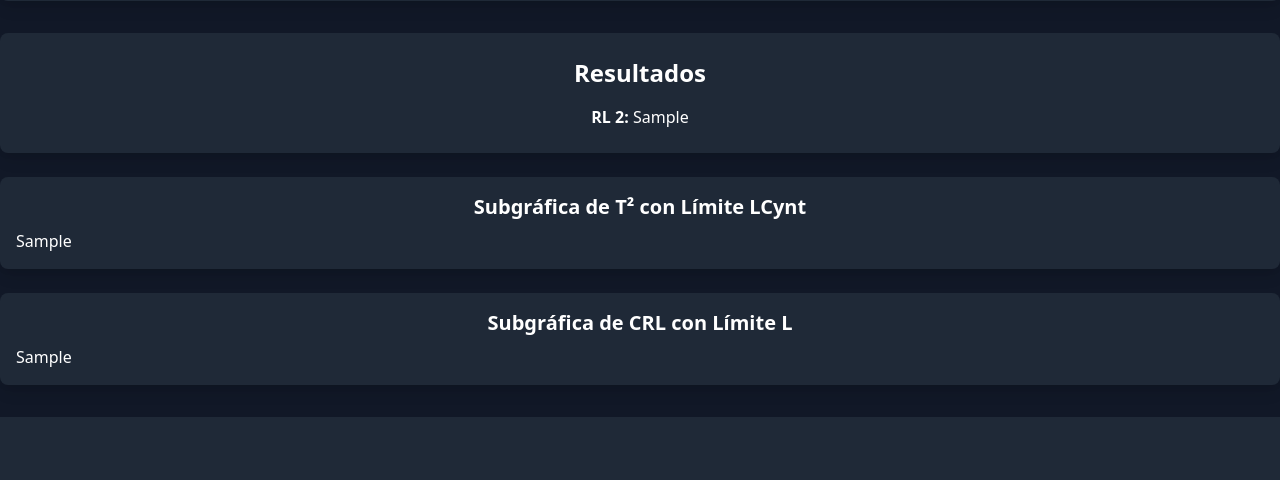
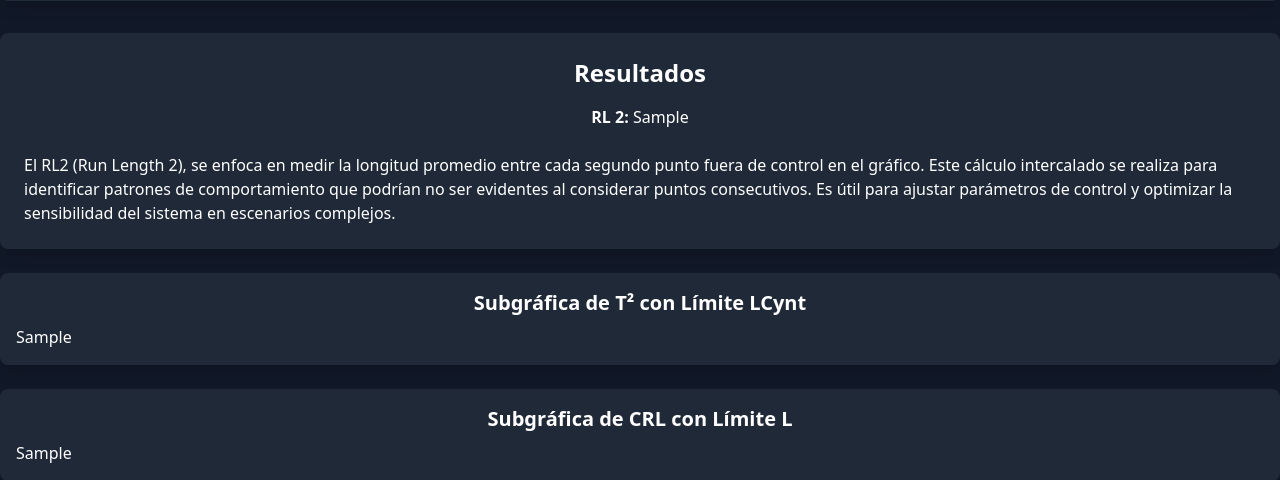
Before and after one commit to Arturo-daza/T2_arl, a Flask app: template templates/index.html in a window 1280 px wide. Shown: the part 619-1099 px from the top of the page. Before the commit the page ends 1036 px from the top, so only its background shows below. Run offline with Flask 3, Linux system fonts and the light colour scheme; the template is opened without the code that fills it: most values are stand-ins (such as "Sample title", 1, 10 or a date in 2020); some libraries are stand-ins or nearby versions.

Commit message:
update index

```diff
--- a/templates/index.html
+++ b/templates/index.html
@@ -3,7 +3,7 @@
 
 <head>
     <meta charset="UTF-8">
-    <title>SIMULARDOR DE CRL 2</title>
+    <title>SIMULARDOR DE RL 2</title>
     <!-- Incluir Tailwind CSS -->
     <link href="https://cdn.jsdelivr.net/npm/tailwindcss@2.2.19/dist/tailwind.min.css" rel="stylesheet">
     <!-- Incluir Plotly -->
@@ -104,6 +104,9 @@
             <div class="bg-gray-800 p-6 rounded-lg shadow-lg mb-6">
                 <h2 class="text-2xl font-bold mb-4 text-center">Resultados</h2>
                 <p class="text-center"><strong>RL 2:</strong> {{ crl_intercalado }}</p>
+                <br>
+                <p>El RL2 (Run Length 2), se enfoca en medir la longitud promedio entre cada segundo punto fuera de control en el gráfico. Este cálculo intercalado se realiza para identificar patrones de comportamiento que podrían no ser evidentes al considerar puntos consecutivos. Es útil para ajustar parámetros de control y optimizar la sensibilidad del sistema en escenarios complejos.
+                </p>
             </div>
 
             <!-- Sección de Gráficas -->
```
